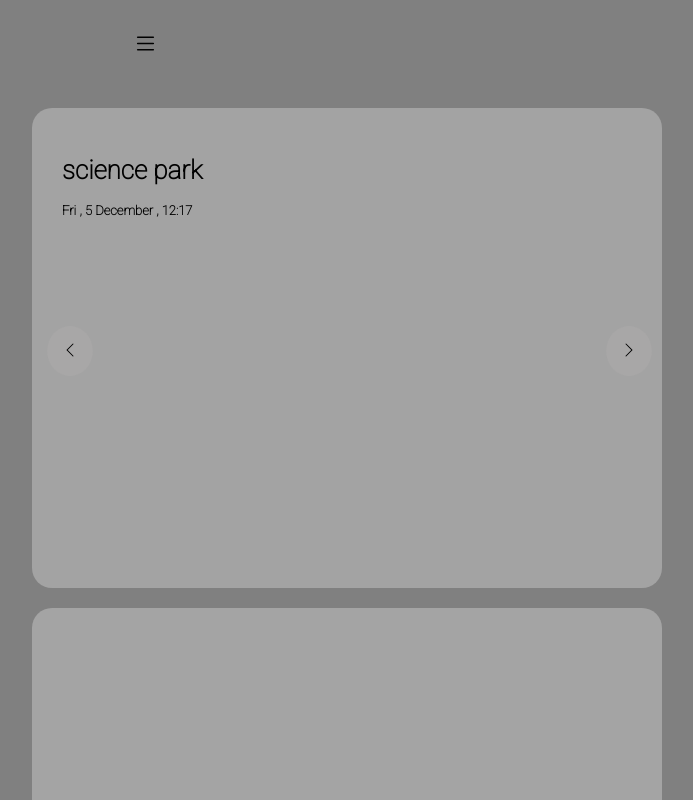
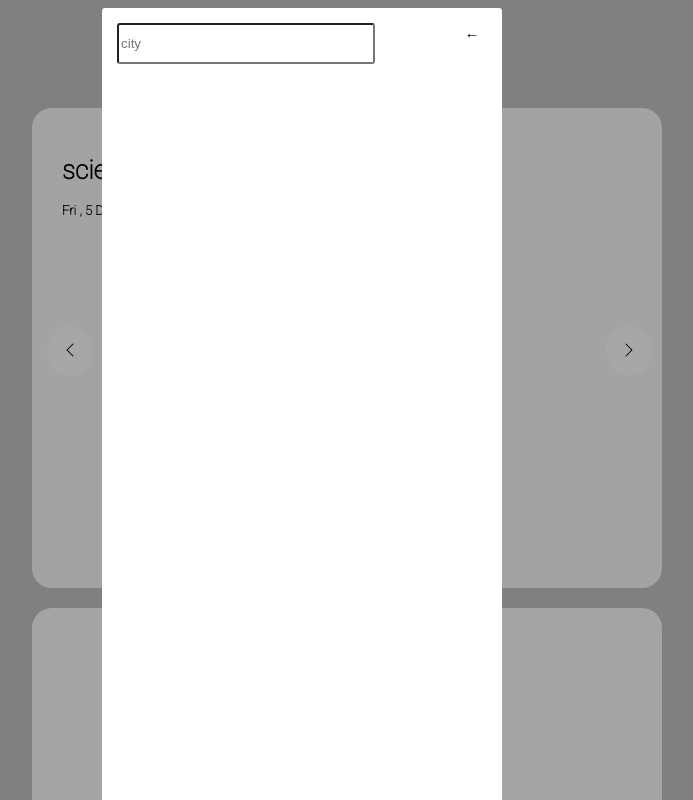
Before and after one commit to Abdulrahmansadek/weatherApp, a plain HTML site: page index.html in a window 1280 px wide. Both pictures are taken after a click on the button 438 px from the left and 45 px from the top of the page. Shown: the top 800 px of the page, without its empty margins (293-986 px from the left). Drawn offline with nearby package versions, Linux system fonts and the light colour scheme.

Commit message:
add closing botton and menu page

```diff
--- a/index.html
+++ b/index.html
@@ -5,6 +5,7 @@
     <meta http-equiv="X-UA-Compatible" content="IE=edge" />
     <meta name="viewport" content="width=device-width, initial-scale=1.0" />
     <link rel="stylesheet" href="style.css" />
+    <link rel="stylesheet" href="https://unpkg.com/aos@next/dist/aos.css" />
     <title>Weather App</title>
   </head>
   <body>
@@ -26,5 +27,9 @@
     </div>
 
     <script type="module" src="./handelers/app.js"></script>
+    <script src="https://unpkg.com/aos@next/dist/aos.js"></script>
+    <script>
+      AOS.init();
+    </script>
   </body>
 </html>
--- a/listeners/menuBtn.js
+++ b/listeners/menuBtn.js
@@ -1,5 +1,19 @@
 import { container } from "../utils/constants.js";
 
-export const menuBar = (event) => {
-  console.log(event.target);
+const menuPage = document.createElement("div");
+
+export const menuBar = () => {
+  container.appendChild(menuPage);
+  menuPage.className = "menu-page";
+  menuPage.setAttribute("data-aos", "fade-down");
+  menuPage.innerHTML = String.raw`
+ <div class="search-bar">
+   <input type="text" placeholder="city">
+   <div> <button class="close-btn"> ← </button></div>
+  </div>
+  `;
+  const closeBtn = document.querySelector(".close-btn");
+  closeBtn.addEventListener("click", () => {
+    menuPage.classList.add("close");
+  });
 };
--- a/style.css
+++ b/style.css
@@ -57,6 +57,7 @@ body {
 }
 
 .weekContainer {
+  position: relative;
   width: 600px;
   height: 500px;
   border-radius: 20px;
@@ -176,6 +177,37 @@ body {
   right: 10px;
   font-family: "Roboto", sans-serif;
 }
+.menu-page {
+  position: absolute;
+  width: 400px;
+  left: 395px;
+  height: 1140px;
+  background-color: white;
+  border-radius: 3px;
+  z-index: 1;
+}
+.search-bar {
+  display: flex;
+  justify-content: space-between;
+}
+
+.search-bar input {
+  width: 250px;
+  height: 35px;
+  border-radius: 3px;
+  margin: 15px;
+}
+.search-bar button {
+  border: none;
+  background-color: inherit;
+  margin: 15px;
+  font-size: 15px;
+  cursor: pointer;
+  width: 30px;
+}
+.close {
+  display: none;
+}
 
 @media only screen and (max-width: 600px) {
   .weekContainer {
```
